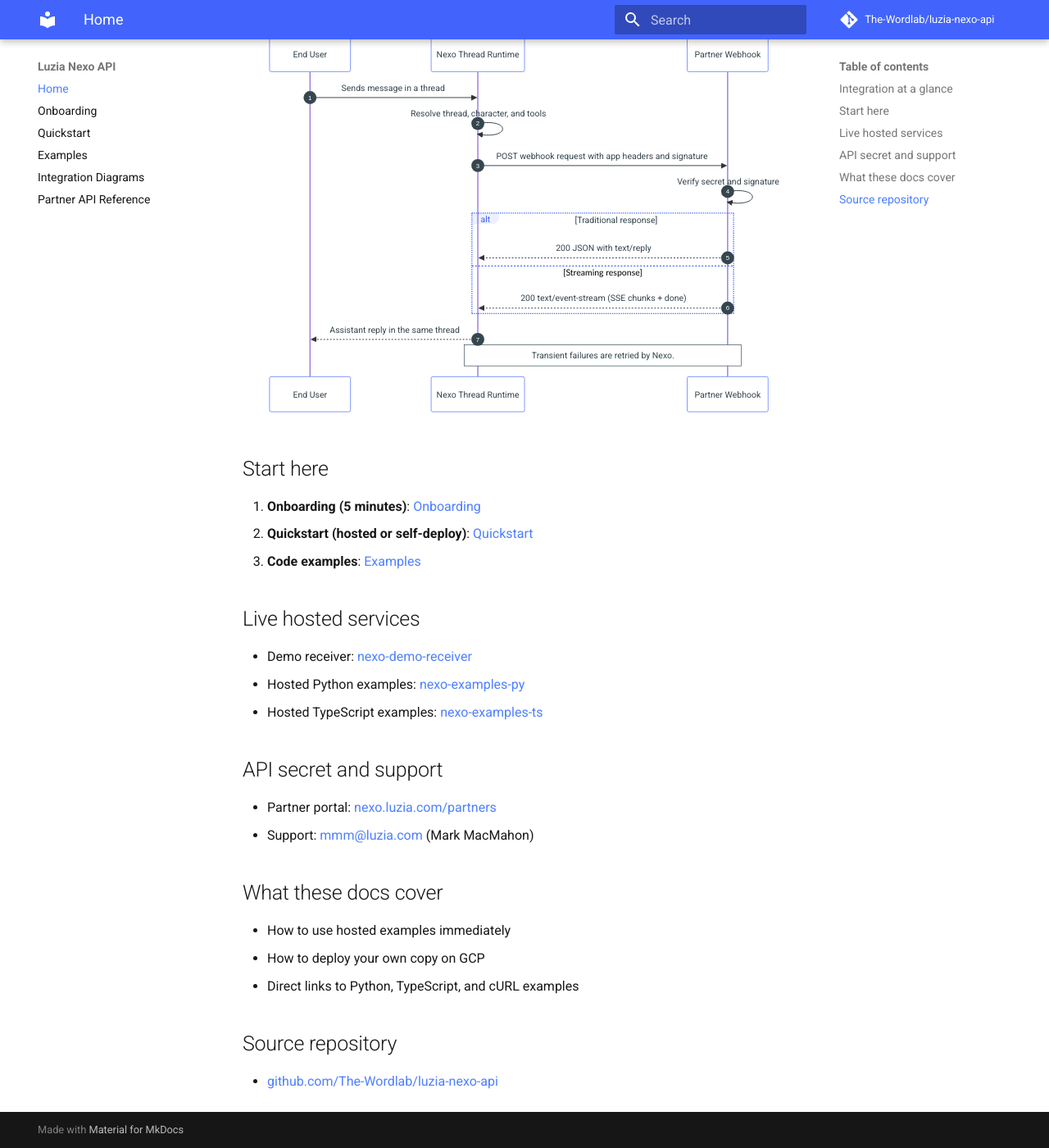
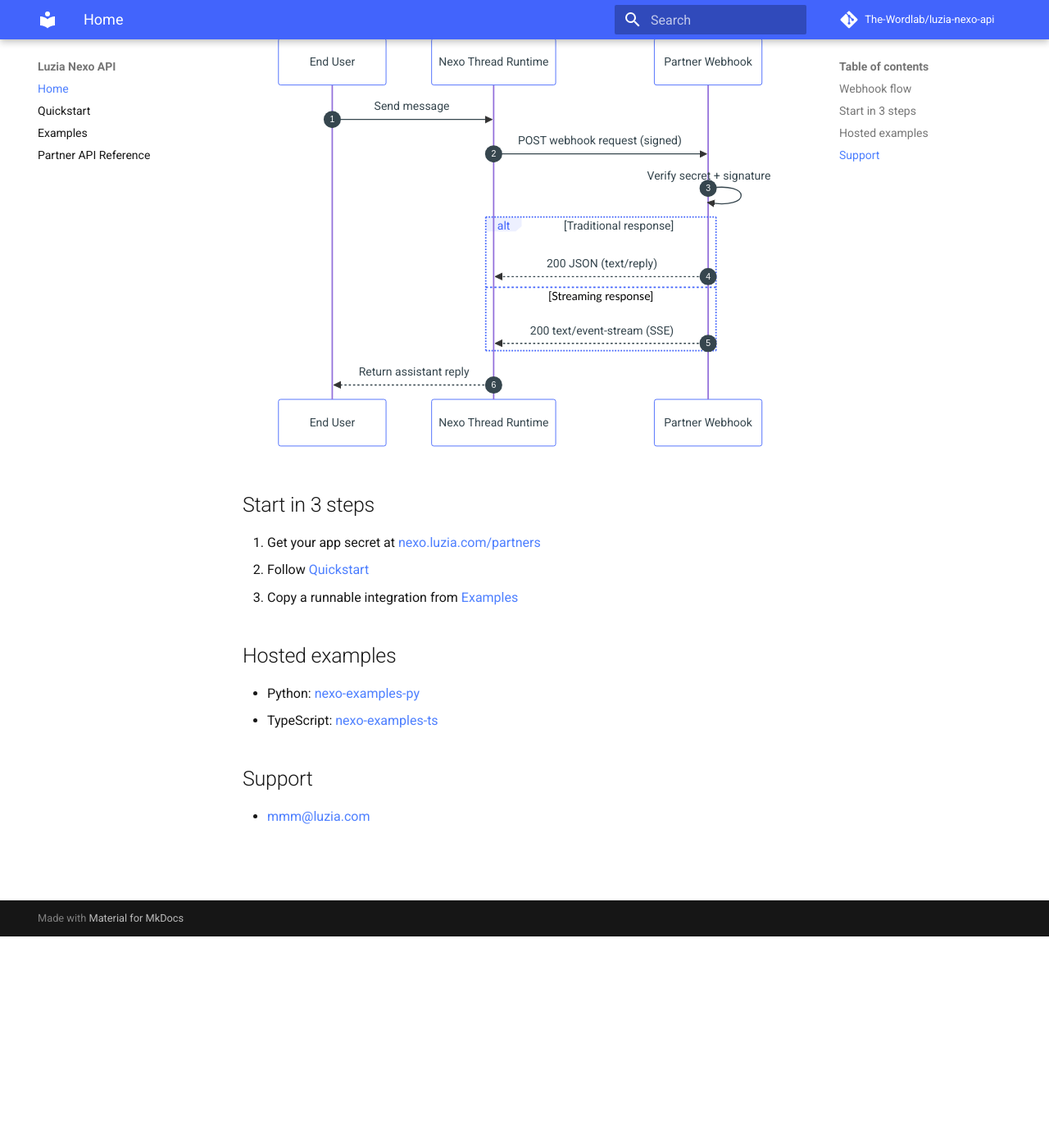
Before and after one commit to The-Wordlab/luzia-nexo-api, an MkDocs documentation site: the page built from docs/index.md, in a window 1280 px wide and 1400 px high, scrolled down 258 px. Shown: the whole window at 82% size. Built offline with MkDocs 1.6.1 and Material for MkDocs 9.7.7, drawn with Linux system fonts in a browser that asks for light colours; comment, search, counter and statistics services are not loaded; some of the changed text lies outside the part shown.

Commit message:
docs: simplify partner site and streamline README

````diff
--- a/docs/index.md
+++ b/docs/index.md
@@ -1,8 +1,8 @@
-# Luzia Nexo API Docs
+# Nexo Partner Integration Docs
 
-Fast partner integration docs.
+Start here if you want to integrate quickly with Nexo webhooks and Partner APIs.
 
-## Integration at a glance
+## Webhook flow
 
 ```mermaid
 sequenceDiagram
@@ -11,42 +11,28 @@
     participant Nexo as Nexo Thread Runtime
     participant Partner as Partner Webhook
 
-    User->>Nexo: Sends message in a thread
-    Nexo->>Nexo: Resolve thread, character, and tools
-    Nexo->>Partner: POST webhook request with app headers and signature
-    Partner->>Partner: Verify secret and signature
+    User->>Nexo: Send message
+    Nexo->>Partner: POST webhook request (signed)
+    Partner->>Partner: Verify secret + signature
     alt Traditional response
-        Partner-->>Nexo: 200 JSON with text/reply
+        Partner-->>Nexo: 200 JSON (text/reply)
     else Streaming response
-        Partner-->>Nexo: 200 text/event-stream (SSE chunks + done)
+        Partner-->>Nexo: 200 text/event-stream (SSE)
     end
-    Nexo-->>User: Assistant reply in the same thread
-    Note over Nexo,Partner: Transient failures are retried by Nexo.
+    Nexo-->>User: Return assistant reply
 ```
 
-## Start here
+## Start in 3 steps
 
-1. **Onboarding (5 minutes)**: [Onboarding](onboarding.md)
-2. **Quickstart (hosted or self-deploy)**: [Quickstart](quickstart.md)
-3. **Code examples**: [Examples](examples.md)
+1. Get your app secret at [nexo.luzia.com/partners](https://nexo.luzia.com/partners)
+2. Follow [Quickstart](quickstart.md)
+3. Copy a runnable integration from [Examples](examples.md)
 
-## Live hosted services
+## Hosted examples
 
-- Demo receiver: [nexo-demo-receiver](https://nexo-demo-receiver-v3me5awkta-ew.a.run.app)
-- Hosted Python examples: [nexo-examples-py](https://nexo-examples-py-v3me5awkta-ew.a.run.app)
-- Hosted TypeScript examples: [nexo-examples-ts](https://nexo-examples-ts-v3me5awkta-ew.a.run.app)
+- Python: [nexo-examples-py](https://nexo-examples-py-v3me5awkta-ew.a.run.app)
+- TypeScript: [nexo-examples-ts](https://nexo-examples-ts-v3me5awkta-ew.a.run.app)
 
-## API secret and support
+## Support
 
-- Partner portal: [nexo.luzia.com/partners](https://nexo.luzia.com/partners)
-- Support: [mmm@luzia.com](mailto:mmm@luzia.com) (Mark MacMahon)
-
-## What these docs cover
-
-- How to use hosted examples immediately
-- How to deploy your own copy on GCP
-- Direct links to Python, TypeScript, and cURL examples
-
-## Source repository
-
-- [github.com/The-Wordlab/luzia-nexo-api](https://github.com/The-Wordlab/luzia-nexo-api)
+- [mmm@luzia.com](mailto:mmm@luzia.com)
--- a/mkdocs.yml
+++ b/mkdocs.yml
@@ -1,5 +1,5 @@
 site_name: Luzia Nexo API
-site_description: Partner integration docs for hosted examples and demo receiver
+site_description: Nexo partner integration docs
 site_url: https://the-wordlab.github.io/luzia-nexo-api/
 repo_url: https://github.com/The-Wordlab/luzia-nexo-api
 repo_name: The-Wordlab/luzia-nexo-api
@@ -42,8 +42,6 @@
 
 nav:
   - Home: index.md
-  - Onboarding: onboarding.md
   - Quickstart: quickstart.md
   - Examples: examples.md
-  - Integration Diagrams: integration-diagrams.md
   - Partner API Reference: partner-api-reference.md
````
Also changed, not shown: README.md (+34 -111 lines), docs/examples.md (+16 -21 lines), docs/integration-diagrams.md (deleted, +0 -34 lines), docs/onboarding.md (deleted, +0 -36 lines), docs/partner-api-reference.md (+24 -26 lines), docs/quickstart.md (+6 -34 lines).
